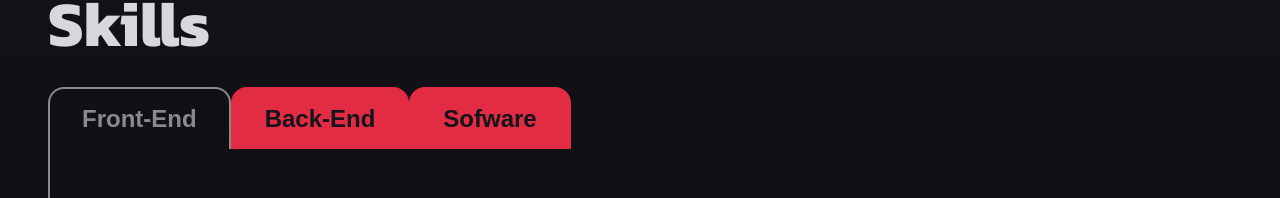
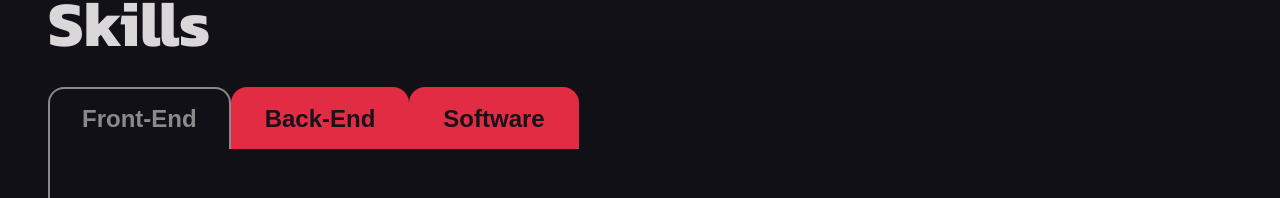
Before and after one commit to venoblin/personal-portfolio-frontend, a React (Create React App) app: page /skills in a window 1280 px wide. Shown: the part 240-438 px from the top of the page. Built offline with nearby package versions, Linux system fonts and the light colour scheme.

Commit message:
Fixed typo

```diff
--- a/src/components/pages/Skills.jsx
+++ b/src/components/pages/Skills.jsx
@@ -38,7 +38,7 @@ const Skills = () => {
             Back-End
           </button>
           <button id="software" onClick={(evt) => handleClick(evt)}>
-            Sofware
+            Software
           </button>
         </div>
 
```
